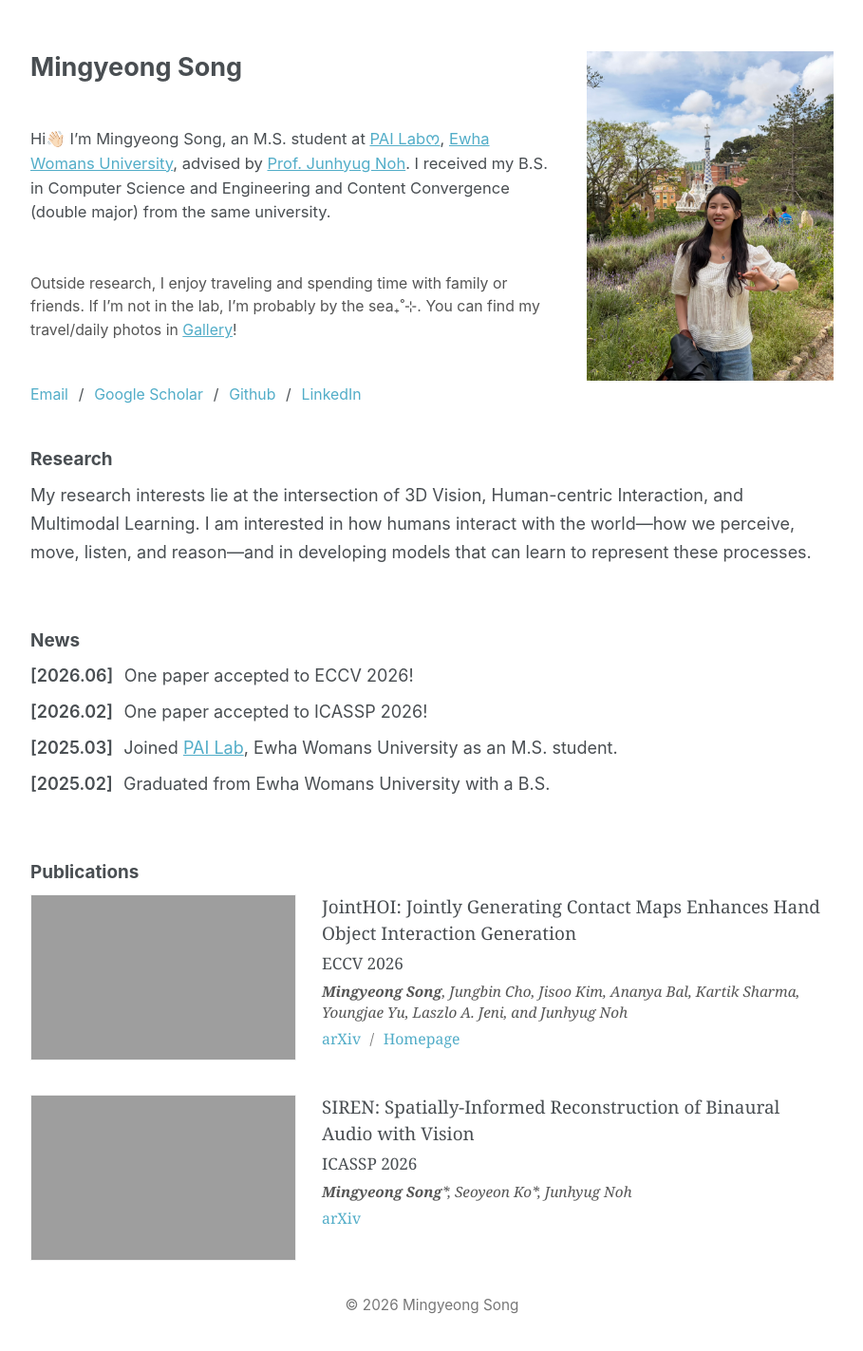
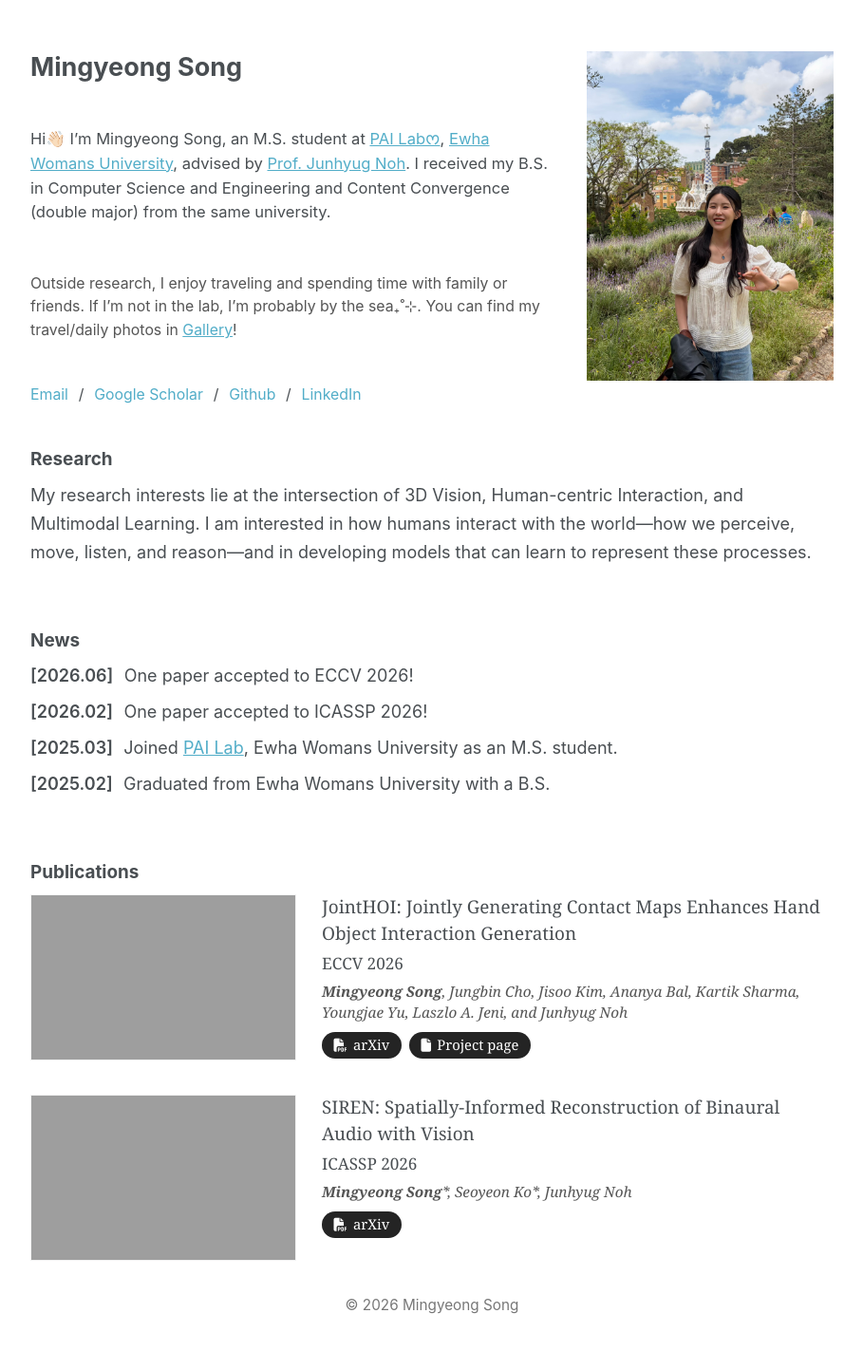
Before and after one commit to smk11602/smk11602.github.io, a Jekyll site: the page built from _pages/about.md, in a window 1280 px wide. Shown: the whole page at 95% size, without its empty margins (185-1094 px from the left). Built offline with Jekyll 4.4.1, drawn with Linux system fonts in a browser that asks for light colours; a script bundle is joined from its source files by our own code; library files that are not in the unit come from our copies.

Commit message:
Add JointHOI project page

```diff
--- a/_data/gallery.yml
+++ b/_data/gallery.yml
@@ -2,7 +2,7 @@
 # text: hover 메인 문구 / date: 날짜 (예: 2026.02) / location: 장소
 # 셋 다 비우면 hover 오버레이 없음
 
-- image: "gallery/busanmt.JPG"
+- image: "gallery/busanmtt.JPG"
   text: "PAI in Busan 💚"
   date: "2026.07"
   location: "Busan, Korea"
--- a/_includes/home-publications.html
+++ b/_includes/home-publications.html
@@ -43,19 +43,28 @@
         {% if pub.arxivurl or pub.homepage or pub.paperurl or pub.codeurl %}
           <p class="home-pub__links">
             {% if pub.arxivurl %}
-              <a href="{{ pub.arxivurl }}" target="_blank" rel="noopener">arXiv</a>
+              <a class="home-pub__btn" href="{{ pub.arxivurl }}" target="_blank" rel="noopener">
+                <i class="fas fa-file-pdf" aria-hidden="true"></i>
+                <span>arXiv</span>
+              </a>
             {% endif %}
             {% if pub.homepage %}
-              {% if pub.arxivurl %}<span class="home-pub__sep">/</span>{% endif %}
-              <a href="{% if pub.homepage contains '://' %}{{ pub.homepage }}{% else %}{{ pub.homepage | prepend: base_path }}{% endif %}">Homepage</a>
+              <a class="home-pub__btn" href="{% if pub.homepage contains '://' %}{{ pub.homepage }}{% else %}{{ pub.homepage | prepend: base_path }}{% endif %}">
+                <i class="fas fa-file" aria-hidden="true"></i>
+                <span>Project page</span>
+              </a>
             {% endif %}
             {% if pub.paperurl %}
-              {% if pub.arxivurl or pub.homepage %}<span class="home-pub__sep">/</span>{% endif %}
-              <a href="{{ pub.paperurl }}"{% if pub.paperurl contains '://' %} target="_blank" rel="noopener"{% endif %}>PDF</a>
+              <a class="home-pub__btn" href="{{ pub.paperurl }}"{% if pub.paperurl contains '://' %} target="_blank" rel="noopener"{% endif %}>
+                <i class="fas fa-file-pdf" aria-hidden="true"></i>
+                <span>PDF</span>
+              </a>
             {% endif %}
             {% if pub.codeurl %}
-              {% if pub.arxivurl or pub.homepage or pub.paperurl %}<span class="home-pub__sep">/</span>{% endif %}
-              <a href="{{ pub.codeurl }}" target="_blank" rel="noopener">Code</a>
+              <a class="home-pub__btn" href="{{ pub.codeurl }}" target="_blank" rel="noopener">
+                <i class="fab fa-github" aria-hidden="true"></i>
+                <span>Code</span>
+              </a>
             {% endif %}
           </p>
         {% endif %}
--- a/_sass/layout/_home.scss
+++ b/_sass/layout/_home.scss
@@ -226,24 +226,35 @@ body.layout-home {
 }
 
 .home-pub__links {
-  font-family: Georgia, "Times New Roman", Times, serif;
-  font-size: 0.88rem;
-  margin-top: 0.35rem !important;
+  display: flex;
+  flex-wrap: wrap;
+  gap: 0.45rem;
+  margin-top: 0.55rem !important;
   margin-bottom: 0 !important;
-
-  a {
-    color: var(--global-link-color);
-    text-decoration: none;
-
-    &:hover {
-      text-decoration: underline;
-    }
-  }
 }
 
-.home-pub__sep {
-  margin: 0 0.3rem;
-  color: var(--global-muted-text-color, #777);
+.home-pub__btn {
+  display: inline-flex;
+  align-items: center;
+  gap: 0.35rem;
+  padding: 0.28rem 0.7rem;
+  border-radius: 999px;
+  background: #242424;
+  color: #fff !important;
+  font-family: Georgia, "Times New Roman", Times, serif;
+  font-size: 0.82rem;
+  line-height: 1.2;
+  text-decoration: none !important;
+  transition: background 0.15s ease, opacity 0.15s ease;
+
+  i {
+    font-size: 0.78rem;
+  }
+
+  &:hover {
+    background: #000;
+    opacity: 0.92;
+  }
 }
 
 /* Subpages (Gallery, etc.) ---------------------------------------------- */
```
Also changed, not shown: images/gallery/busanmtt.jpg (added), 1 other file.
